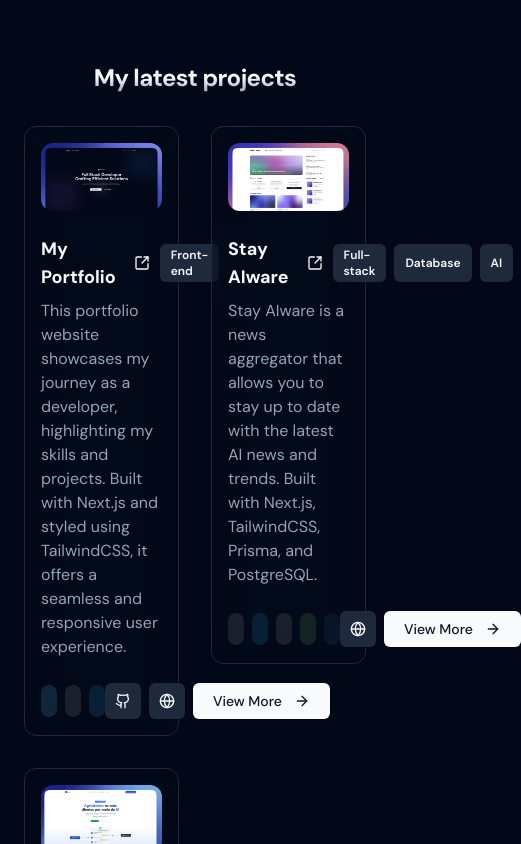
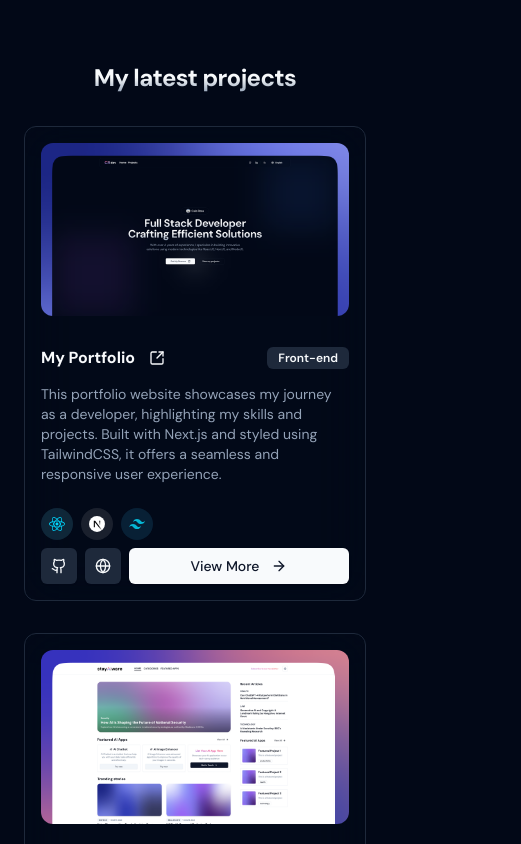
Before and after one commit to caiorosa-dev/my-portfolio, a Next.js app: page / in a window 390 px wide. Shown: the part 2260-3104 px from the top of the page, 521 px wide, since content can reach past the window. Built offline with nearby package versions, Linux system fonts and the light colour scheme; what tailwindcss-animated would draw is missing.

Commit message:
feat: responsive design adjustments

```diff
--- a/src/app/(home)/_sections/projects-section.tsx
+++ b/src/app/(home)/_sections/projects-section.tsx
@@ -19,14 +19,14 @@ export function ProjectsSection() {
             My latest projects
           </GradientText>
         </Title>
-        <div className='grid grid-cols-2 gap-8'>
+        <div className='grid grid-cols-2 gap-8 max-sm:grid-cols-1'>
           {PROJECTS.map((project) => (
             <GradientHoverCard key={project.id} size='lg' className='rounded-xl p-4 space-y-6 bg-secondary/5'>
               <Image src={project.image} alt={project.title} className='w-full h-full object-cover aspect-video rounded-xl' width={1920} height={1080} />
               <section className='space-y-2'>
-                <header className='flex justify-between items-center'>
-                  <div className='flex items-center gap-2'>
-                    <h2 className='text-lg font-bold'>{project.title}</h2>
+                <header className='flex justify-between items-center max-sm:flex-wrap'>
+                  <div className='flex items-center gap-2 max-sm:gap-1'>
+                    <h2 className='text-lg max-sm:text-base font-bold'>{project.title}</h2>
                     {project.visitUrl && (
                       <a href={project.visitUrl} target='_blank'>
                         <Button variant='ghost' size='icon'>
@@ -35,15 +35,15 @@ export function ProjectsSection() {
                       </a>
                     )}
                   </div>
-                  <div className='flex gap-2'>
+                  <div className='flex gap-2 max-sm:gap-1'>
                     {project.tags.map((tag) => (
                       <Badge key={tag} variant='secondary'>{tag}</Badge>
                     ))}
                   </div>
                 </header>
-                <p className='text-muted-foreground'>{project.description}</p>
+                <p className='text-muted-foreground max-sm:text-sm'>{project.description}</p>
               </section>
-              <footer className='flex justify-between items-center'>
+              <footer className='flex justify-between items-center max-sm:flex-col max-sm:gap-2 max-sm:items-start'>
                 <ul className='flex gap-2'>
                   {project.technologies.map((technology) => (
                     <li key={technology.label} className='p-2 rounded-full flex items-center justify-center' style={{ backgroundColor: `${technology.color}26` }}>
@@ -51,7 +51,7 @@ export function ProjectsSection() {
                     </li>
                   ))}
                 </ul>
-                <nav className='flex gap-2 items-center'>
+                <nav className='flex gap-2 items-center max-sm:w-full'>
                   {project.githubUrl && (
                     <a href={project.githubUrl} target='_blank'>
                       <Button variant='secondary' size='icon'>
@@ -66,8 +66,8 @@ export function ProjectsSection() {
                       </Button>
                     </a>
                   )}
-                  <Link href={`/projects/${project.id}`} target='_blank'>
-                    <Button>
+                  <Link href={`/projects/${project.id}`} target='_blank' className='max-sm:w-full'>
+                    <Button className='max-sm:w-full'>
                       View More <ArrowRight className='w-4 h-4' />
                     </Button>
                   </Link>
```
